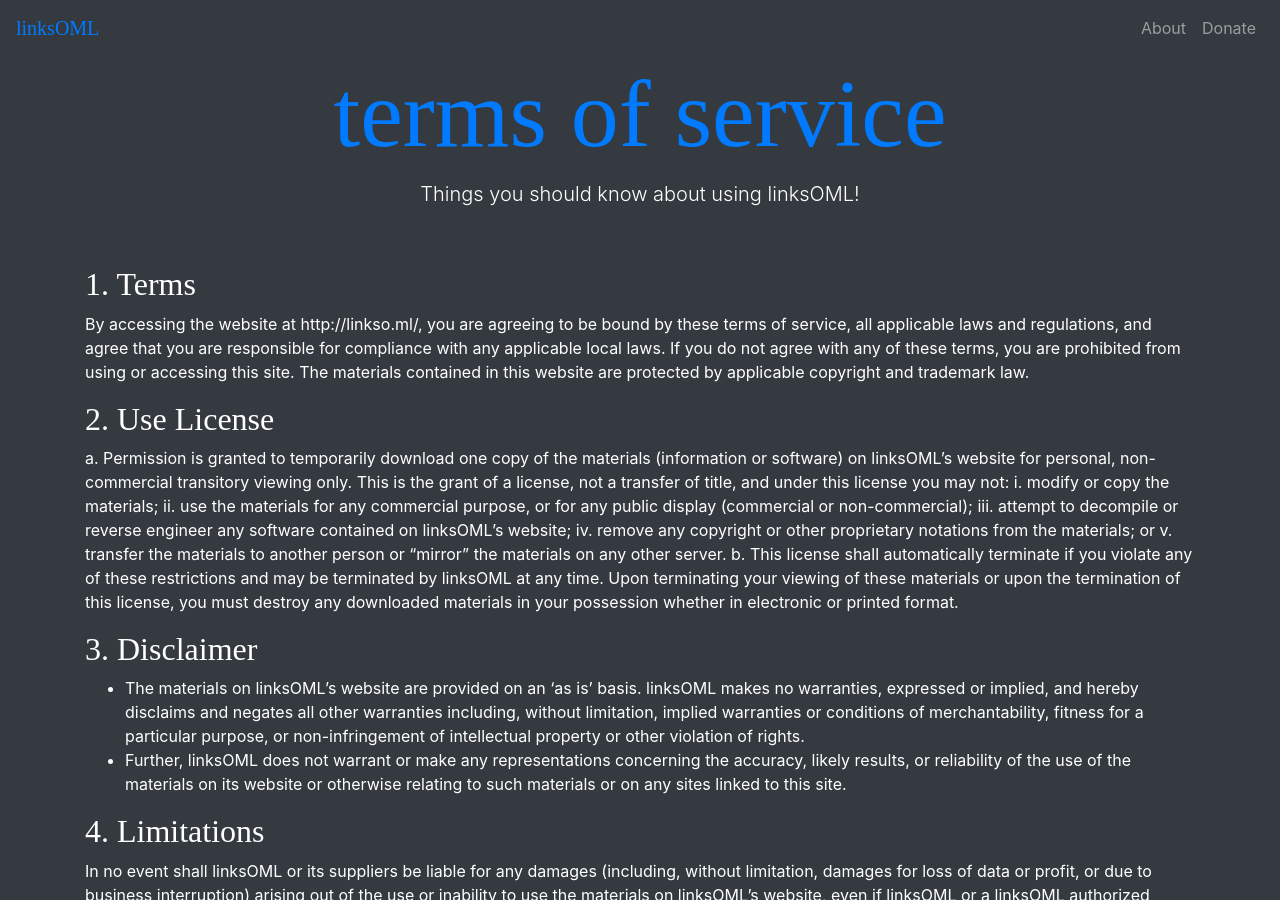
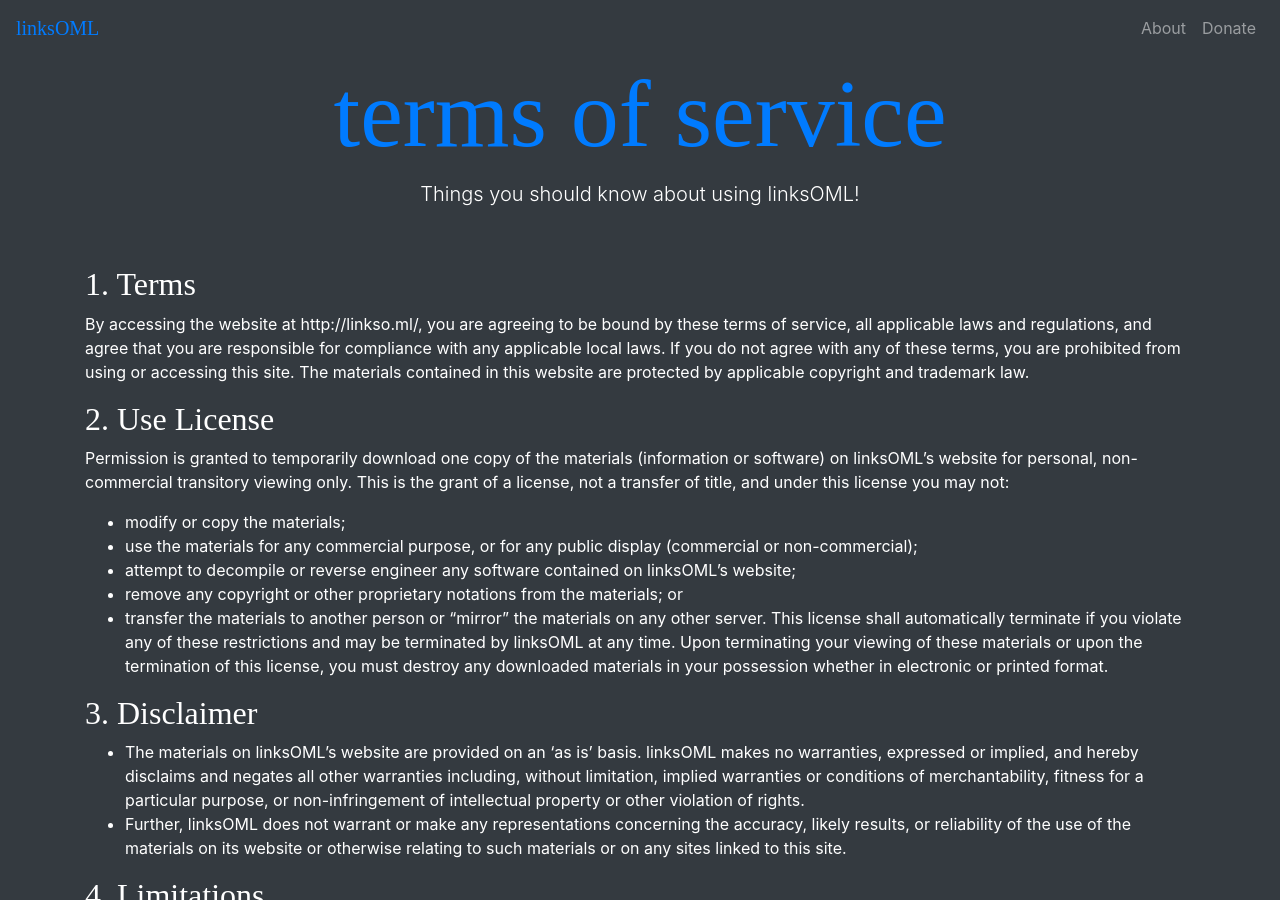
Before and after one commit to lomlrepository/lomlrepository.github.com, a Jekyll site: the page built from terms.md, in a window 1280 px wide and 900 px high. Built offline with Jekyll 4.4.1, drawn with Linux system fonts in a browser that asks for light colours; nearby versions of some CDN libraries; some web fonts are replaced.

Commit message:
Update terms.md

```diff
--- a/terms.md
+++ b/terms.md
@@ -12,15 +12,15 @@ The materials contained in this website are protected by applicable copyright an
 trademark law.
 
 ## 2. Use License
-a. Permission is granted to temporarily download one copy of the materials (information
+Permission is granted to temporarily download one copy of the materials (information
 or software) on linksOML's website for personal, non-commercial transitory viewing only.
 This is the grant of a license, not a transfer of title, and under this license you may not:
-  i. modify or copy the materials;
-  ii. use the materials for any commercial purpose, or for any public display (commercial or non-commercial);
-  iii. attempt to decompile or reverse engineer any software contained on linksOML's website;
-  iv. remove any copyright or other proprietary notations from the materials; or
-  v. transfer the materials to another person or "mirror" the materials on any other server.
-b. This license shall automatically terminate if you violate any of these restrictions and may be
+  - modify or copy the materials;
+  - use the materials for any commercial purpose, or for any public display (commercial or non-commercial);
+  - attempt to decompile or reverse engineer any software contained on linksOML's website;
+  - remove any copyright or other proprietary notations from the materials; or
+  - transfer the materials to another person or "mirror" the materials on any other server.
+This license shall automatically terminate if you violate any of these restrictions and may be
 terminated by linksOML at any time. Upon terminating your viewing of these materials or upon the
 termination of this license, you must destroy any downloaded materials in your possession whether
 in electronic or printed format.
```
